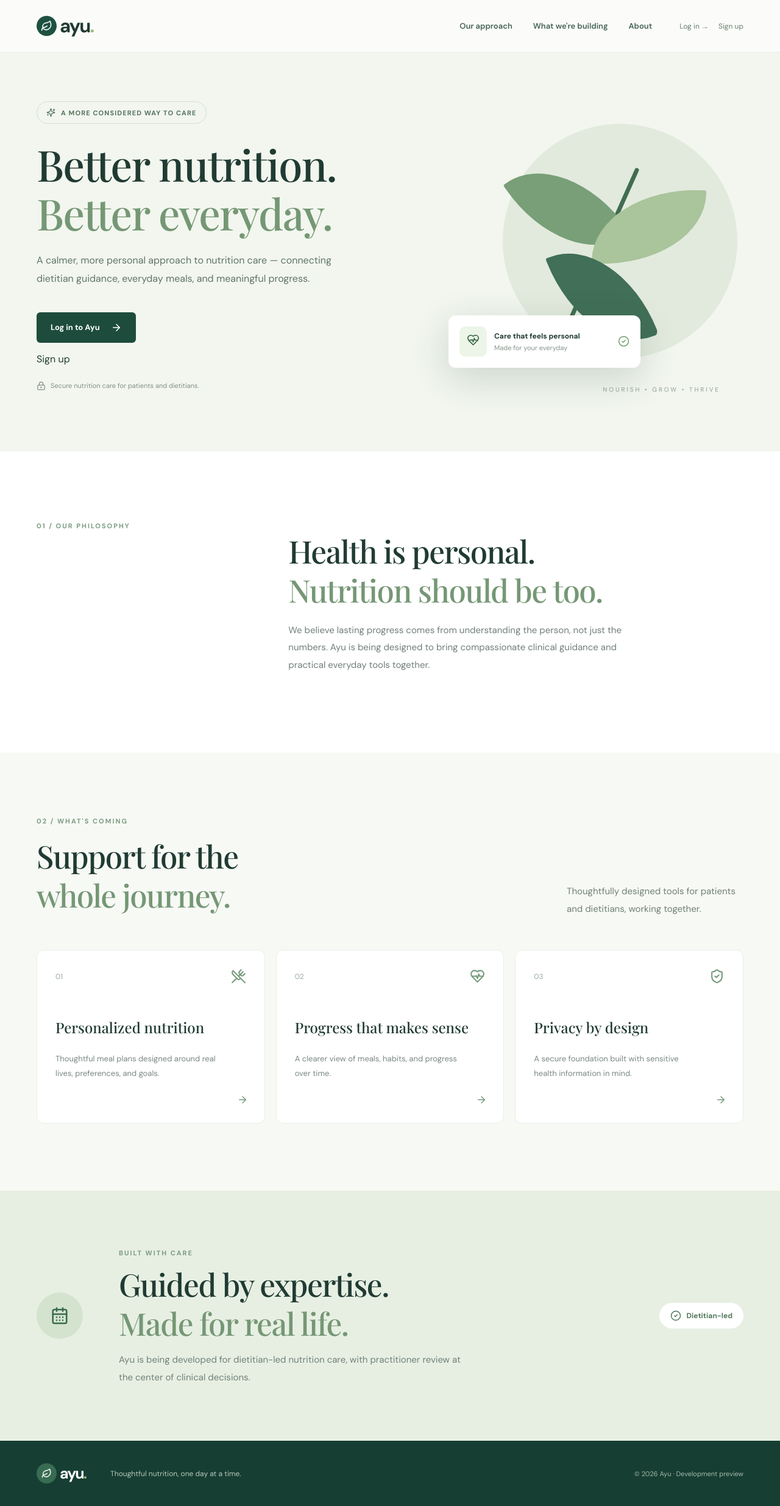
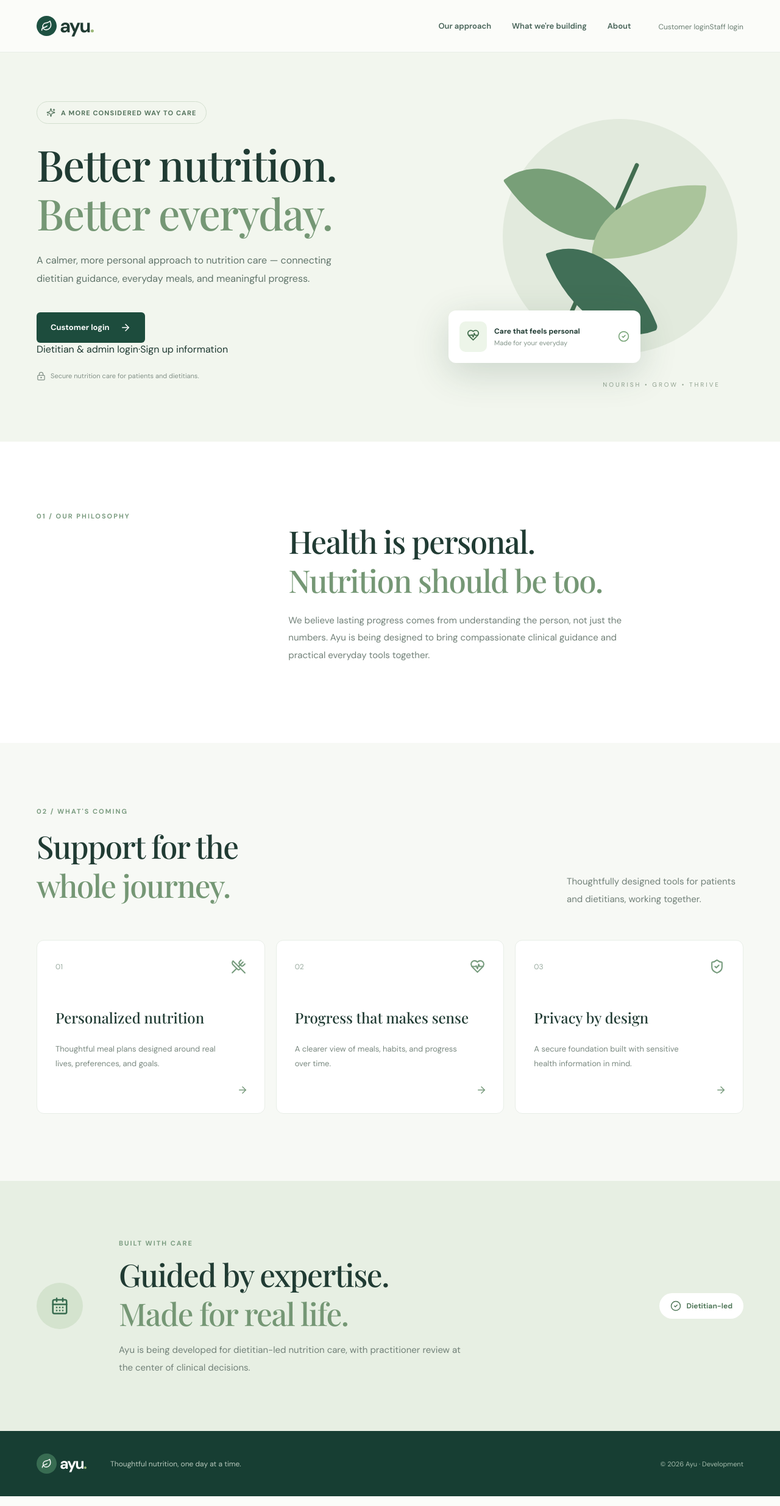
Before and after one commit to ShardulAswale/Ayu, a React (Vite) app in the folder apps/web/: page / in a window 1280 px wide. Shown: the whole page at 61% size. Built offline with nearby package versions, Linux system fonts and the light colour scheme; no server answers; a web font is replaced by a local one.

Commit message:
feat(web): route staff to /admin and customers to /login

```diff
--- a/apps/web/src/main.tsx
+++ b/apps/web/src/main.tsx
@@ -13,15 +13,17 @@ function App() {
   const [route, setRoute] = React.useState(window.location.hash);
   React.useEffect(() => { const onHashChange = () => setRoute(window.location.hash); window.addEventListener('hashchange', onHashChange); return () => window.removeEventListener('hashchange', onHashChange); }, []);
   const [menuOpen, setMenuOpen] = React.useState(false);
-  if (route === '#login') return <LoginPage/>;
-  if (route === '#signup') return <main className="ayu-signup-info" style={{maxWidth:520,margin:'12vh auto',padding:24,fontFamily:'sans-serif'}}><a href="#home">← Ayu home</a><h1>Sign up for Ayu</h1><p>Registration is not open yet. Patient accounts will be created through a verified invitation, and dietitian accounts will require approval. No account is created on this page.</p><a className="primary-button" href="#login">Go to login <ArrowRight size={18}/></a></main>;
+  const pathname = window.location.pathname.replace(/\/$/, '') || '/';
+  if (pathname === '/admin') return <LoginPage portal="staff"/>;
+  if (pathname === '/login' || route === '#login') return <LoginPage portal="customer"/>;
+  if (route === '#signup') return <main className="ayu-signup-info" style={{maxWidth:520,margin:'12vh auto',padding:24,fontFamily:'sans-serif'}}><a href="/">← Ayu home</a><h1>Sign up for Ayu</h1><p>Registration is not open yet. Patient accounts will be created through a verified invitation, and dietitian accounts will require approval. No account is created on this page.</p><a className="primary-button" href="/login">Go to customer login <ArrowRight size={18}/></a></main>;
   return <>
-    <header className="header"><div className="container header-inner"><a className="brand" href="#home" aria-label="Ayu home"><span className="brand-mark"><Leaf size={19}/></span>ayu<span className="brand-dot">.</span></a><nav className={menuOpen?'nav open':'nav'} aria-label="Main navigation"><a href="#approach" onClick={()=>setMenuOpen(false)}>Our approach</a><a href="#features" onClick={()=>setMenuOpen(false)}>What we're building</a><a href="#about" onClick={()=>setMenuOpen(false)}>About</a></nav><div style={{display:"flex",alignItems:"center",gap:16}}><a className="header-status" href="#login">Log in →</a><a className="header-status" href="#signup">Sign up</a></div><button className="menu-button" onClick={()=>setMenuOpen(v=>!v)} aria-label="Toggle navigation" aria-expanded={menuOpen}><Menu size={23}/></button></div></header>
-    <main id="home"><section className="hero"><div className="container hero-grid"><div className="hero-copy"><div className="eyebrow"><Sparkles size={15}/> A more considered way to care</div><h1>Better nutrition.<br/><em>Better everyday.</em></h1><p className="hero-lede">A calmer, more personal approach to nutrition care — connecting dietitian guidance, everyday meals, and meaningful progress.</p><a className="primary-button" href="#login">Log in to Ayu <ArrowRight size={18}/></a><p style={{marginTop:16}}><a href="#signup">Sign up</a></p><div className="hero-footnote"><LockKeyhole size={15}/> Secure nutrition care for patients and dietitians.</div></div><div className="hero-art" aria-label="Decorative botanical illustration"><div className="art-circle"/><div className="art-leaf leaf-one"/><div className="art-leaf leaf-two"/><div className="art-leaf leaf-three"/><div className="art-stem"/><div className="floating-card"><div className="card-icon"><HeartPulse size={21}/></div><div><strong>Care that feels personal</strong><span>Made for your everyday</span></div><CheckCircle2 size={19} className="card-check"/></div><div className="art-caption">NOURISH • GROW • THRIVE</div></div></div></section>
+    <header className="header"><div className="container header-inner"><a className="brand" href="#home" aria-label="Ayu home"><span className="brand-mark"><Leaf size={19}/></span>ayu<span className="brand-dot">.</span></a><nav className={menuOpen?'nav open':'nav'} aria-label="Main navigation"><a href="#approach" onClick={()=>setMenuOpen(false)}>Our approach</a><a href="#features" onClick={()=>setMenuOpen(false)}>What we're building</a><a href="#about" onClick={()=>setMenuOpen(false)}>About</a></nav><div className="header-auth"><a className="header-status" href="/login">Customer login</a><a className="header-status" href="/admin">Staff login</a></div><button className="menu-button" onClick={()=>setMenuOpen(v=>!v)} aria-label="Toggle navigation" aria-expanded={menuOpen}><Menu size={23}/></button></div></header>
+    <main id="home"><section className="hero"><div className="container hero-grid"><div className="hero-copy"><div className="eyebrow"><Sparkles size={15}/> A more considered way to care</div><h1>Better nutrition.<br/><em>Better everyday.</em></h1><p className="hero-lede">A calmer, more personal approach to nutrition care — connecting dietitian guidance, everyday meals, and meaningful progress.</p><a className="primary-button" href="/login">Customer login <ArrowRight size={18}/></a><p className="hero-auth-links"><a href="/admin">Dietitian &amp; admin login</a><span aria-hidden="true">·</span><a href="#signup">Sign up information</a></p><div className="hero-footnote"><LockKeyhole size={15}/> Secure nutrition care for patients and dietitians.</div></div><div className="hero-art" aria-label="Decorative botanical illustration"><div className="art-circle"/><div className="art-leaf leaf-one"/><div className="art-leaf leaf-two"/><div className="art-leaf leaf-three"/><div className="art-stem"/><div className="floating-card"><div className="card-icon"><HeartPulse size={21}/></div><div><strong>Care that feels personal</strong><span>Made for your everyday</span></div><CheckCircle2 size={19} className="card-check"/></div><div className="art-caption">NOURISH • GROW • THRIVE</div></div></div></section>
     <section className="intro" id="approach"><div className="container intro-grid"><span className="section-kicker">01 / OUR PHILOSOPHY</span><div><h2>Health is personal.<br/><em>Nutrition should be too.</em></h2><p>We believe lasting progress comes from understanding the person, not just the numbers. Ayu is being designed to bring compassionate clinical guidance and practical everyday tools together.</p></div></div></section>
     <section className="features" id="features"><div className="container"><div className="section-heading"><div><span className="section-kicker">02 / WHAT'S COMING</span><h2>Support for the<br/><em>whole journey.</em></h2></div><p>Thoughtfully designed tools for patients and dietitians, working together.</p></div><div className="feature-grid">{features.map(({icon:Icon,title,text},i)=><article className="feature-card" key={title}><div className="feature-top"><span>0{i+1}</span><Icon size={25}/></div><h3>{title}</h3><p>{text}</p><span className="feature-arrow"><ArrowRight size={18}/></span></article>)}</div></div></section>
     <section className="about" id="about"><div className="container about-inner"><div className="about-icon"><CalendarDays size={30}/></div><div><span className="section-kicker">BUILT WITH CARE</span><h2>Guided by expertise.<br/><em>Made for real life.</em></h2><p>Ayu is being developed for dietitian-led nutrition care, with practitioner review at the center of clinical decisions.</p></div><div className="about-tag"><CheckCircle2 size={18}/> Dietitian-led</div></div></section></main>
-    <footer className="footer"><div className="container footer-inner"><a className="brand" href="#home"><span className="brand-mark"><Leaf size={17}/></span>ayu<span className="brand-dot">.</span></a><p>Thoughtful nutrition, one day at a time.</p><span>© {new Date().getFullYear()} Ayu · Development preview</span></div></footer>
+    <footer className="footer"><div className="container footer-inner"><a className="brand" href="#home"><span className="brand-mark"><Leaf size={17}/></span>ayu<span className="brand-dot">.</span></a><p>Thoughtful nutrition, one day at a time.</p><span>© {new Date().getFullYear()} Ayu · Development</span></div></footer>
   </>;
 }
 
```
